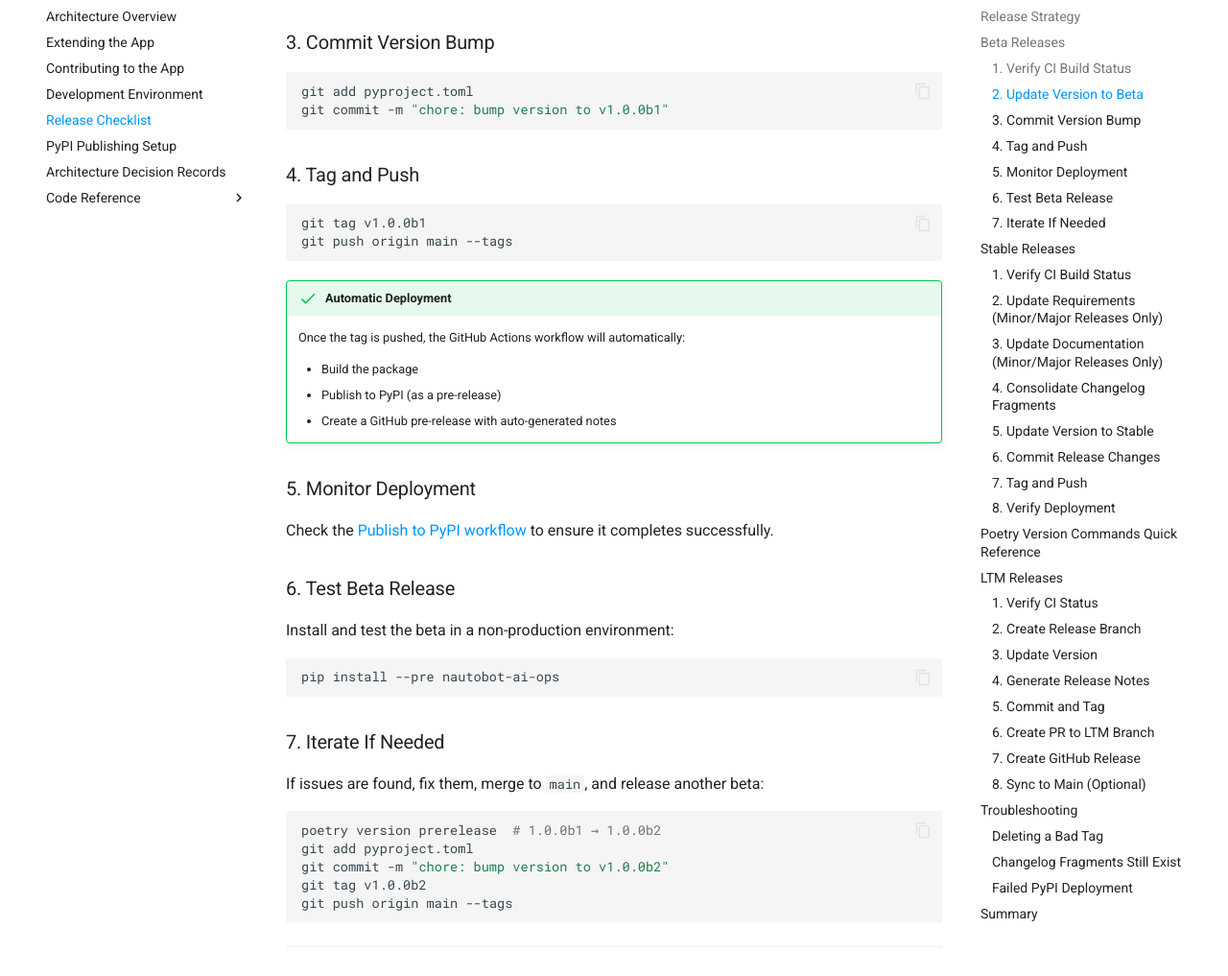
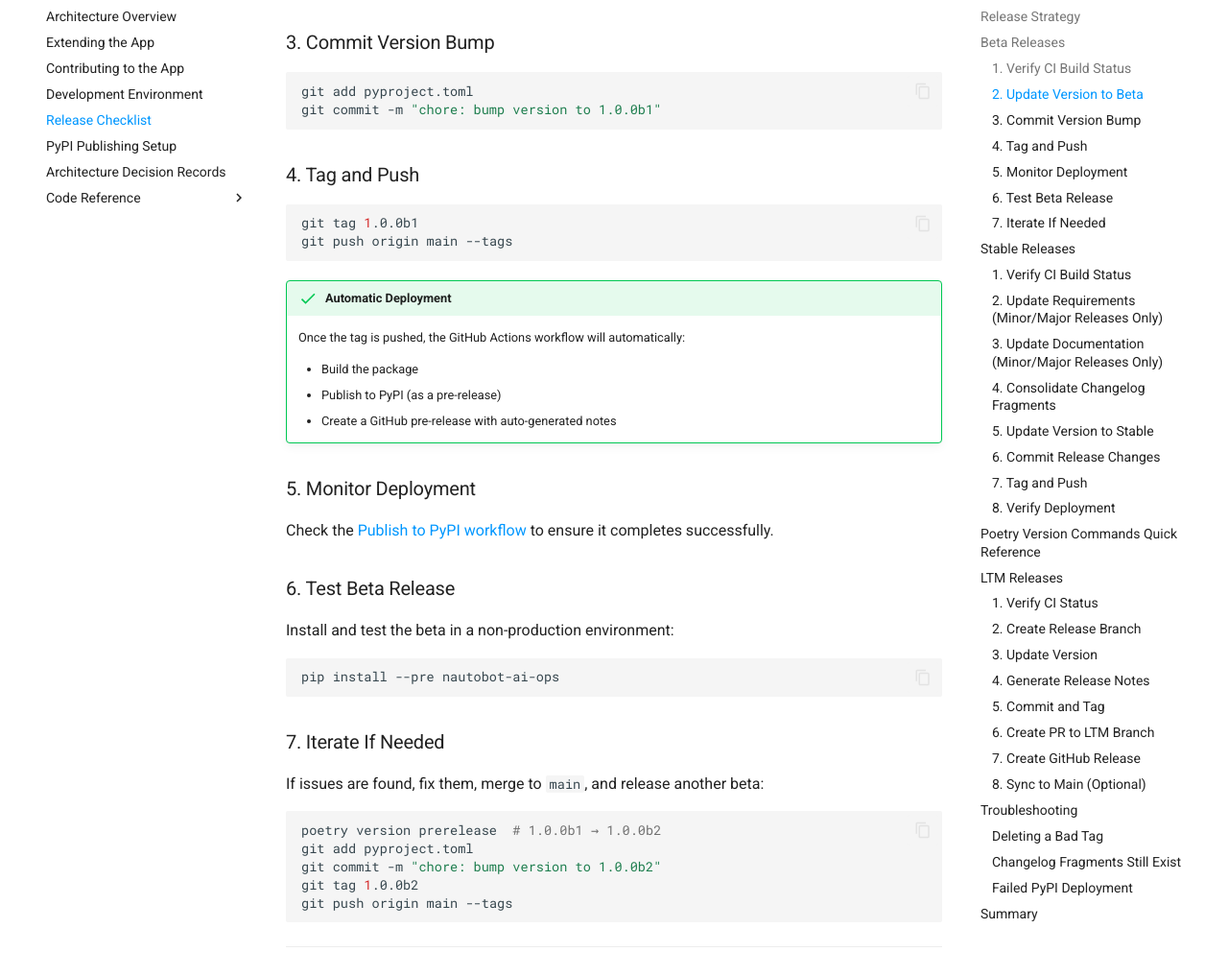
Before and after one commit to kvncampos/nautobot-ai-ops, an MkDocs documentation site: the page built from docs/dev/release_checklist.md, in a window 1280 px wide and 1400 px high, scrolled down 1257 px. Shown: the part 155-1172 px from the top of the window at 96% size. Built offline with MkDocs 1.6.1 and Material for MkDocs 9.7.7, drawn with Linux system fonts in a browser that asks for light colours; comment, search, counter and statistics services are not loaded; some of the changed text lies outside the part shown.

Commit message:
updated tagging naming convention and ci trigger

````diff
--- a/docs/dev/release_checklist.md
+++ b/docs/dev/release_checklist.md
@@ -17,9 +17,9 @@
 This project follows a streamlined release process:
 
 1. **Feature development** → Merge to `main` via squash merge (PR required)
-2. **Beta release** → Tag `v1.0.0b1`, `v1.0.0b2`, etc. from `main`
+2. **Beta release** → Tag `1.0.0b1`, `1.0.0b2`, etc. from `main`
 3. **Testing period** → Let beta "cook" with real-world usage
-4. **Stable release** → Tag `v1.0.0` from `main`
+4. **Stable release** → Tag `1.0.0` from `main`
 
 Choose your path:
 
@@ -53,13 +53,13 @@
 
 ```bash
 git add pyproject.toml
-git commit -m "chore: bump version to v1.0.0b1"
+git commit -m "chore: bump version to 1.0.0b1"
 ```
 
 ### 4. Tag and Push
 
 ```bash
-git tag v1.0.0b1
+git tag 1.0.0b1
 git push origin main --tags
 ```
 
@@ -89,8 +89,8 @@
 ```bash
 poetry version prerelease  # 1.0.0b1 → 1.0.0b2
 git add pyproject.toml
-git commit -m "chore: bump version to v1.0.0b2"
-git tag v1.0.0b2
+git commit -m "chore: bump version to 1.0.0b2"
+git tag 1.0.0b2
 git push origin main --tags
 ```
 
@@ -155,13 +155,13 @@
 
 ```bash
 git add .
-git commit -m "chore: release v1.0.0"
+git commit -m "chore: release 1.0.0"
 ```
 
 ### 7. Tag and Push
 
 ```bash
-git tag v1.0.0
+git tag 1.0.0
 git push origin main --tags
 ```
 
@@ -244,8 +244,8 @@
 
 ```bash
 git add .
-git commit -m "chore: release v1.2.3"
-git tag v1.2.3
+git commit -m "chore: release 1.2.3"
+git tag 1.2.3
 git push origin release-1.2.3 --tags
 ```
 
@@ -274,10 +274,10 @@
 
 ```bash
 # Delete local tag
-git tag -d v1.0.0
+git tag -d 1.0.0
 
 # Delete remote tag
-git push origin :refs/tags/v1.0.0
+git push origin :refs/tags/1.0.0
 ```
 
 ### Changelog Fragments Still Exist
@@ -297,11 +297,11 @@
 ## Summary
 
 **For Beta Releases:**
-1. `poetry version 1.0.0b1` → `git commit` → `git tag v1.0.0b1` → `git push --tags`
+1. `poetry version 1.0.0b1` → `git commit` → `git tag 1.0.0b1` → `git push --tags`
 
 **For Stable Releases:**
 1. `invoke generate-release-notes --version 1.0.0`
-2. `poetry version 1.0.0` → `git commit` → `git tag v1.0.0` → `git push --tags`
+2. `poetry version 1.0.0` → `git commit` → `git tag 1.0.0` → `git push --tags`
 
 **Key Points:**
 - All PRs must include changelog fragments in `changes/`
````
Also changed, not shown: docs/dev/contributing.md (+5 -5 lines), docs/dev/pypi_publishing.md (+1 -1 lines), 3 other files.
